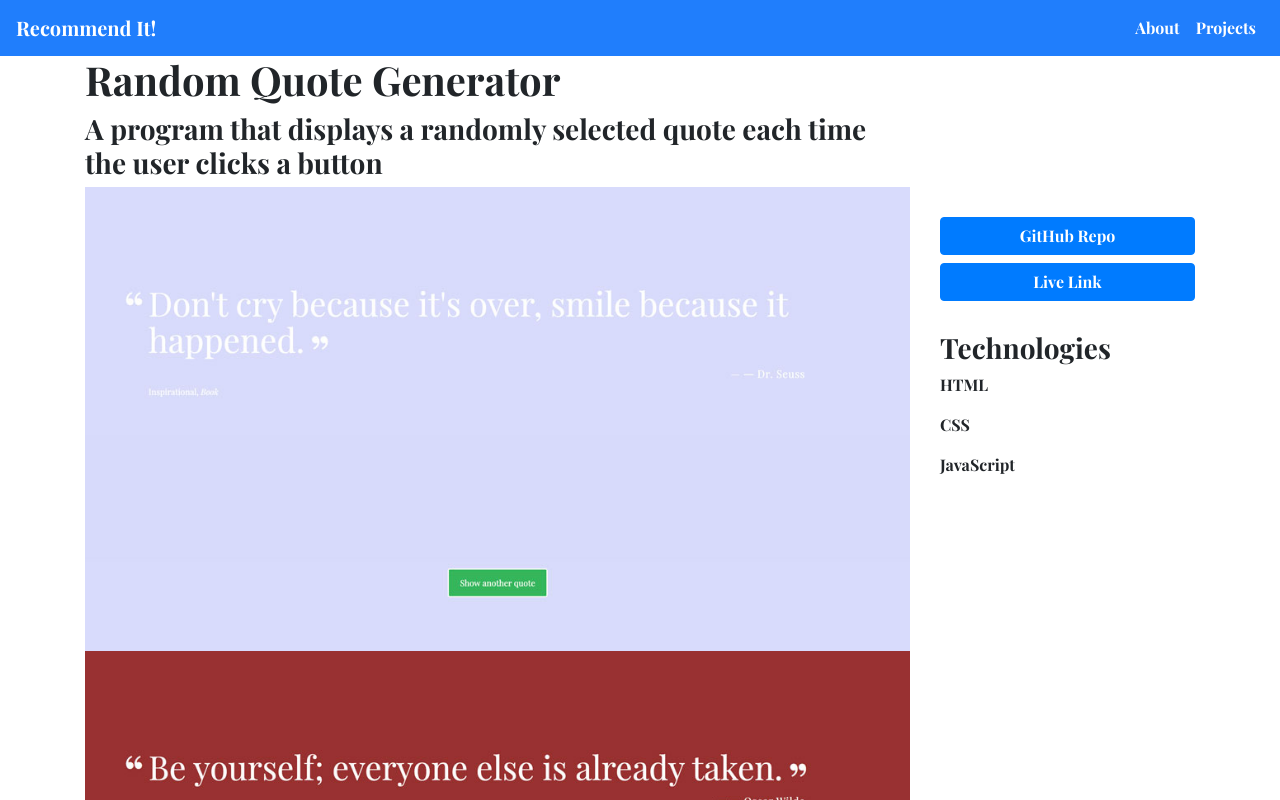
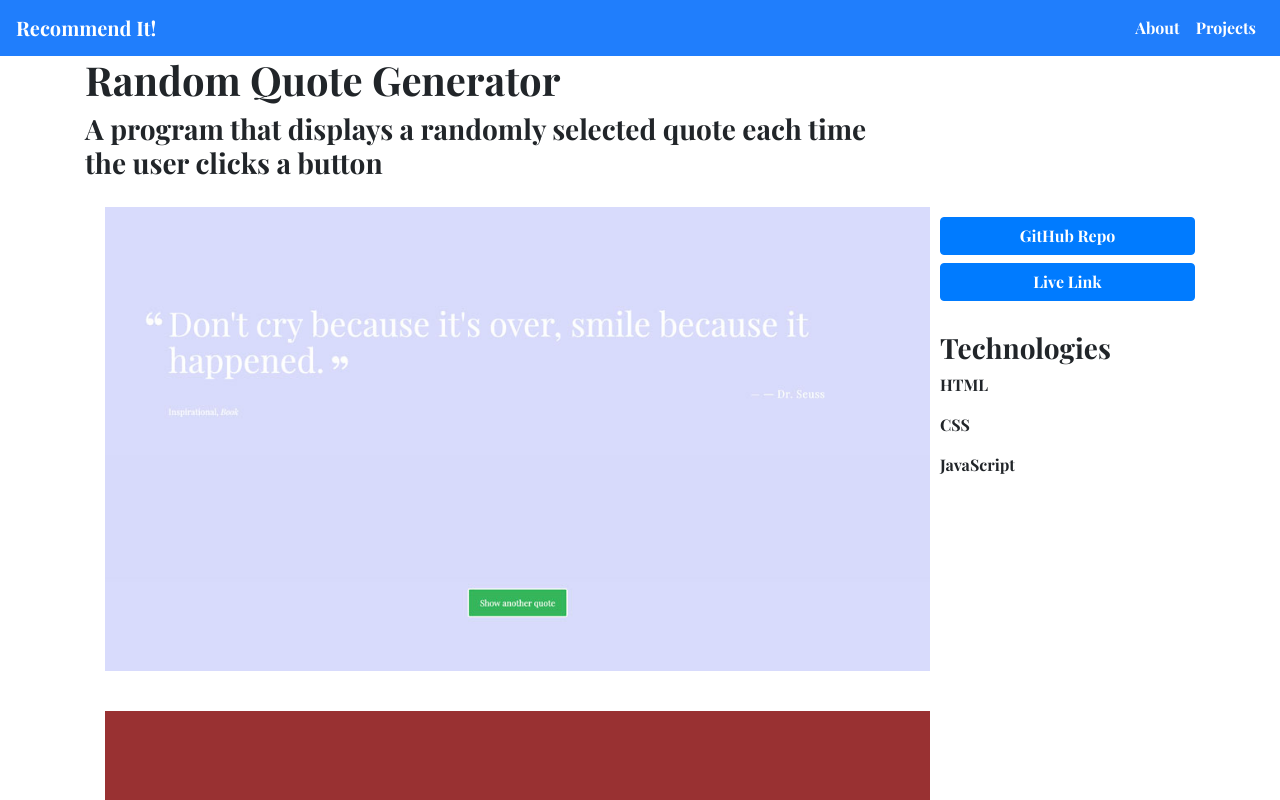
Before and after one commit to asbillings07/react_developer_portfolio, a React (Create React App) app: page /project/0 in a window 1280 px wide. Shown: the top 800 px of the page. Built offline with nearby package versions, Linux system fonts and the light colour scheme; the HTML template or start-up script is replaced by a standard one.

Commit message:
update project detail component

```diff
--- a/src/components/ProjectDetail.js
+++ b/src/components/ProjectDetail.js
@@ -3,7 +3,7 @@ import { Container, Col, Row, Button } from 'react-bootstrap'
 import { data } from '../data'
 import styled from 'styled-components'
 
-export function ProjectDetail ({ match }) {
+export function ProjectDetail({ match }) {
   const { id } = match.params
   const project = data.projects[id]
 
@@ -22,7 +22,7 @@ export function ProjectDetail ({ match }) {
               src={imageSrc}
               alt={`${project.project_name}`}
               key={i}
-              style={{ width: '100%', height: 'auto' }}
+              style={{ width: '100%', height: 'auto', margin: '20px' }}
             />
           ))}
         </Col>
```
